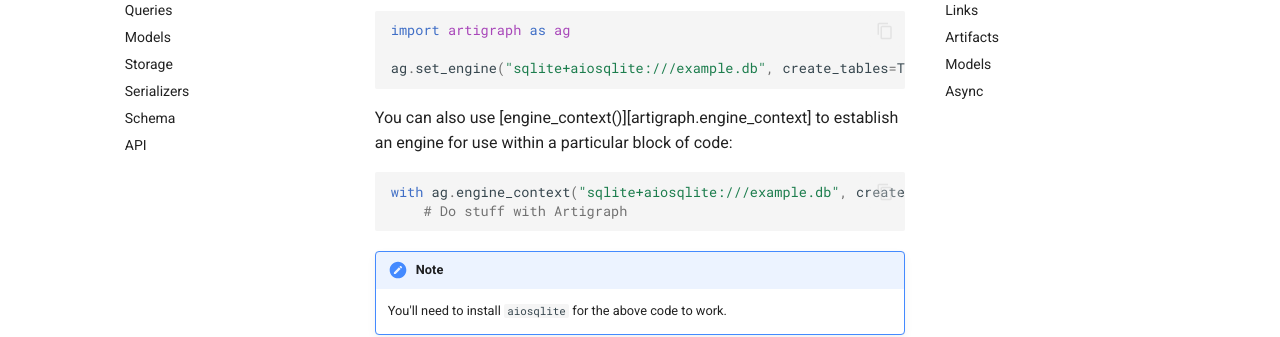
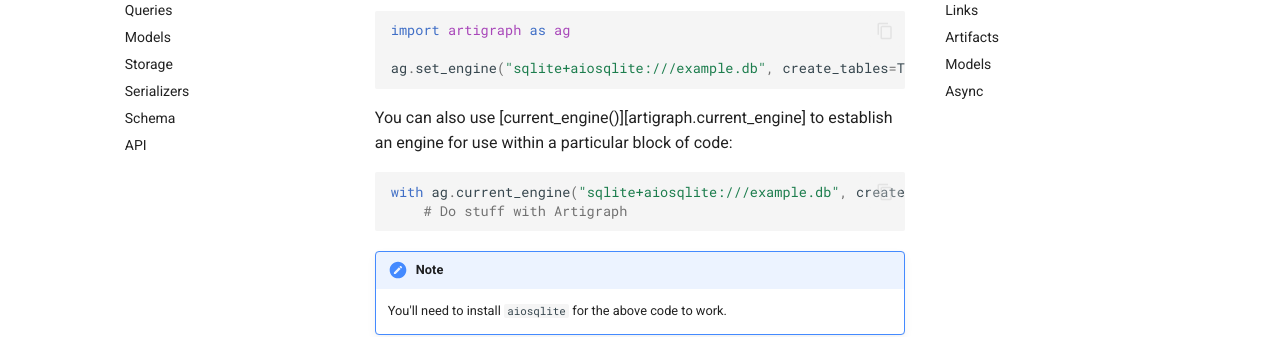
Before and after one commit to rmorshea/artigraph, an MkDocs documentation site: the page built from docs/usage.md, in a window 1280 px wide and 900 px high, scrolled down 303 px. Shown: the part 152-489 px from the top of the window. Built offline with MkDocs 1.6.1 and Material for MkDocs 9.7.7, drawn with Linux system fonts in a browser that asks for light colours; comment, search, counter and statistics services are not loaded; some of the changed text lies outside the part shown.

Commit message:
rename to current engine

````diff
--- a/docs/usage.md
+++ b/docs/usage.md
@@ -17,11 +17,11 @@ import artigraph as ag
 ag.set_engine("sqlite+aiosqlite:///example.db", create_tables=True)
 ```
 
-You can also use [engine_context()][artigraph.engine_context] to establish an engine for
+You can also use [current_engine()][artigraph.current_engine] to establish an engine for
 use within a particular block of code:
 
 ```python
-with ag.engine_context("sqlite+aiosqlite:///example.db", create_tables=True):
+with ag.current_engine("sqlite+aiosqlite:///example.db", create_tables=True):
     # Do stuff with Artigraph
 ```
 
--- a/src/artigraph/__init__.py
+++ b/src/artigraph/__init__.py
@@ -22,7 +22,7 @@ from artigraph.core.api.funcs import (
 from artigraph.core.api.link import NodeLink
 from artigraph.core.api.node import Node
 from artigraph.core.api.proto import GraphLike
-from artigraph.core.db import current_session, engine_context, set_engine
+from artigraph.core.db import current_engine, current_session, set_engine
 from artigraph.core.model.base import FieldConfig, GraphModel, ModelInfo, ModelMetadata
 from artigraph.core.model.dataclasses import dataclass
 from artigraph.core.model.filter import ModelFilter, ModelTypeFilter
@@ -53,7 +53,7 @@ __all__ = (
     "delete_one",
     "delete_one",
     "delete",
-    "engine_context",
+    "current_engine",
     "exists",
     "FieldConfig",
     "FileSystemStorage",
````
Also changed, not shown: other parts of docs/usage.md (+0 -1 lines), 2 other files.
